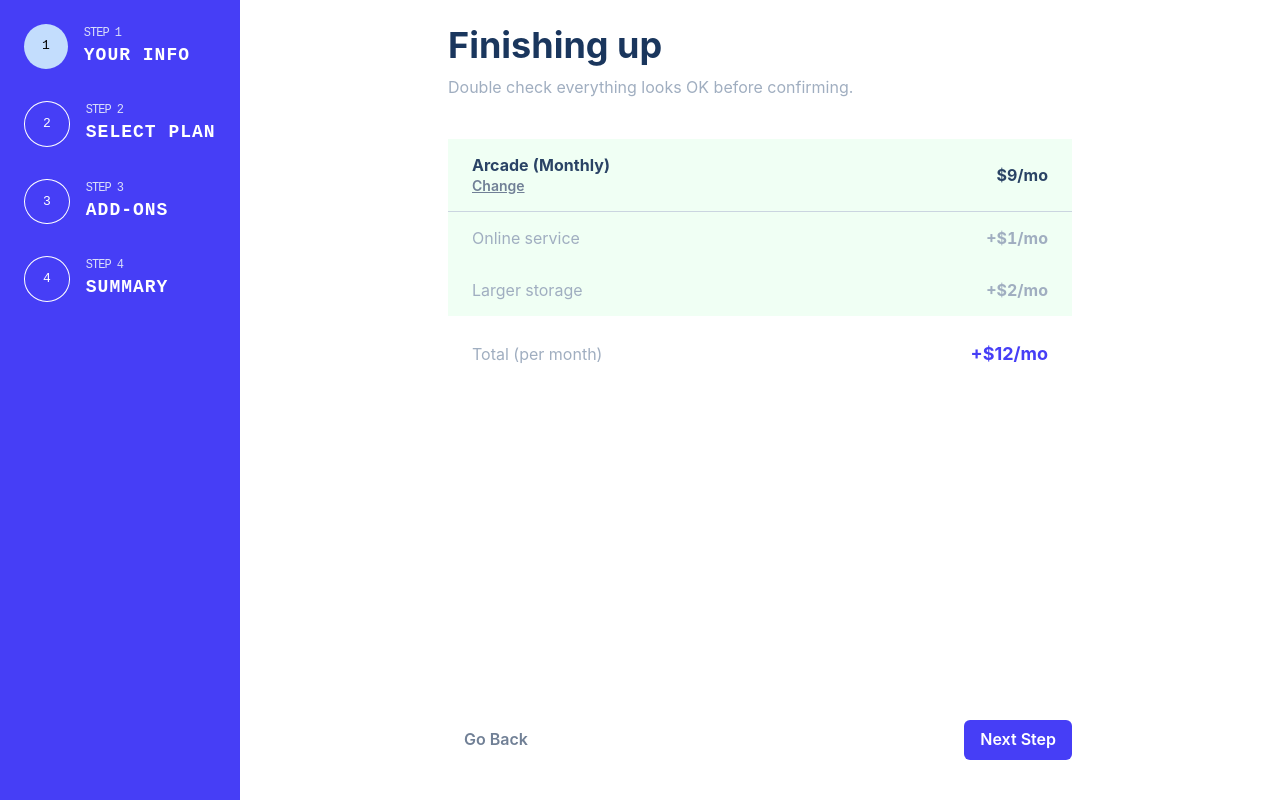
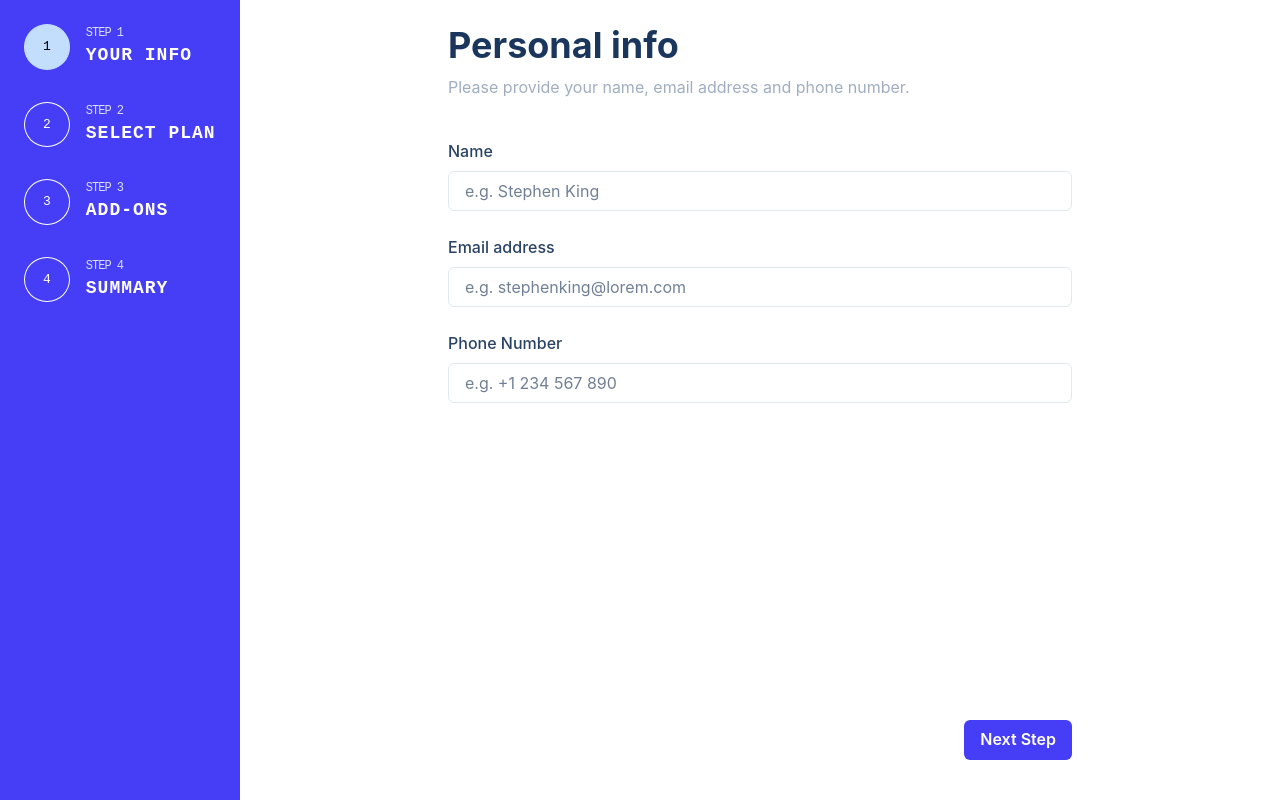
Before and after one commit to Anirudhece/kind, a React (Vite) app: page / in a window 1280 px wide. Built offline with nearby package versions, Linux system fonts and the light colour scheme.

Commit message:
redux implemented

```diff
--- a/package.json
+++ b/package.json
@@ -13,10 +13,12 @@
     "@chakra-ui/react": "^2.8.2",
     "@emotion/react": "^11.11.4",
     "@emotion/styled": "^11.11.5",
+    "@reduxjs/toolkit": "^2.2.3",
     "framer-motion": "^11.1.7",
     "react": "^18.2.0",
     "react-dom": "^18.2.0",
-    "react-icons": "^5.2.0"
+    "react-icons": "^5.2.0",
+    "react-redux": "^9.1.2"
   },
   "devDependencies": {
     "@types/react": "^18.2.66",
--- a/src/App.jsx
+++ b/src/App.jsx
@@ -1,6 +1,6 @@
 import Nav from "./view/Navigation/Nav";
 import Form from "./view/form/Form";
-import { Container, Box } from "@chakra-ui/react";
+import {  Box } from "@chakra-ui/react";
 function App() {
   return (
     <>
--- a/src/main.jsx
+++ b/src/main.jsx
@@ -2,11 +2,15 @@ import React from "react";
 import ReactDOM from "react-dom/client";
 import App from "./App.jsx";
 import { ChakraProvider } from "@chakra-ui/react";
+import { Provider } from "react-redux";
+import store from "./redux/store.js";
 
 ReactDOM.createRoot(document.getElementById("root")).render(
   <React.StrictMode>
-    <ChakraProvider>
-      <App />
-    </ChakraProvider>
+    <Provider store={store}>
+      <ChakraProvider>
+        <App />
+      </ChakraProvider>
+    </Provider>
   </React.StrictMode>
 );
--- /dev/null
+++ b/src/redux/slices/counterSlice.js
@@ -0,0 +1,27 @@
+import { createSlice } from "@reduxjs/toolkit";
+
+export const counterSlice = createSlice({
+    initialState: { currentFormNumber: 0 },
+    name: 'counter', // for dev tools basicly
+    reducers: {
+        increment: (state) => {
+            if (state.currentFormNumber < 3) {
+                state.currentFormNumber += 1;
+            }
+        },
+        decrement: (state) => {
+            if (state.currentFormNumber > 0) {
+                state.currentFormNumber -= 1;
+            }
+        },
+        changeCounter: (state, action) => {
+            const { stepNum } = action.payload;
+            if (stepNum >= 0 && stepNum <= 3) {
+                state.currentFormNumber = stepNum;
+            }
+        },
+    },
+});
+
+export const { increment, decrement, changeCounter } = counterSlice.actions;
+export default counterSlice.reducer;
--- /dev/null
+++ b/src/redux/store.js
@@ -0,0 +1,9 @@
+import { configureStore } from '@reduxjs/toolkit'
+import { counterSlice } from './slices/counterSlice';
+const store = configureStore({
+    reducer: {
+        counter: counterSlice.reducer
+    }
+})
+
+export default store;
--- a/src/view/Navigation/Nav.jsx
+++ b/src/view/Navigation/Nav.jsx
@@ -10,10 +10,13 @@ import {
   useDisclosure,
 } from "@chakra-ui/react";
 import Step from "./components/Step";
+import { useDispatch } from "react-redux";
 
 const _Points = ["YOUR INFO", "SELECT PLAN", "ADD-ONS", "SUMMARY"];
 
 export default function SimpleSidebar() {
+
+
   const { isOpen, onOpen, onClose } = useDisclosure();
   return (
     <Box
@@ -45,6 +48,7 @@ export default function SimpleSidebar() {
 }
 
 const SidebarContent = ({ onClose, ...rest }) => {
+
   return (
     <Box
       bg={"#463ef6"}
--- a/src/view/Navigation/components/Step.jsx
+++ b/src/view/Navigation/components/Step.jsx
@@ -1,18 +1,32 @@
 import React from "react";
 import { Box, Flex, Text } from "@chakra-ui/react";
+import { useDispatch, useSelector } from "react-redux";
+import { changeCounter } from "../../../redux/slices/counterSlice";
 
-const Step = ({ stepNum, StepTitle, active }) => {
-  let activeCss = active === stepNum && {
+const Step = ({ stepNum, StepTitle }) => {
+  const dispatch = useDispatch();
+  const { currentFormNumber } = useSelector((state) => state.counter);
+
+  const changeFormNumber = () => {
+    currentFormNumber !== stepNum && dispatch(changeCounter({ stepNum }));
+  };
+
+  let activeCss = currentFormNumber === stepNum && {
     backgroundColor: "#c3ddfd",
     color: "black",
-    border: "0",
+    borderColor: "#c3ddfd",
   };
   return (
     <Flex m="4" p="2" color="white">
       <Box
+        onClick={changeFormNumber}
         border="1px"
         borderRadius="100%"
-        sx={{ cursor: "pointer", ...activeCss }}
+        sx={{
+          cursor: "pointer",
+          ...activeCss,
+          transition: "background-color 0.3s, color 0.3s, border 0.3s",
+        }}
       >
         <Text pl="1.5" pr="1.5" m="3">
           {stepNum + 1}
--- a/src/view/form/Form.jsx
+++ b/src/view/form/Form.jsx
@@ -1,4 +1,5 @@
 import React, { useState } from "react";
+import { increment, decrement } from "../../redux/slices/counterSlice";
 import {
   Heading,
   Text,
@@ -22,6 +23,8 @@ import {
 import { PiJoystickFill } from "react-icons/pi"; //1
 import { FaGamepad } from "react-icons/fa6"; //2
 import { IoGameController } from "react-icons/io5"; //3
+
+import { useDispatch, useSelector } from "react-redux";
 
 const TopInfo = ({ main, sub }) => {
   return (
@@ -223,7 +226,7 @@ const Form4 = () => {
         sub="Double check everything looks OK before confirming."
       />
       <Box>
-        <Table bg='green.50' variant="unstyled">
+        <Table bg="green.50" variant="unstyled">
           <Tbody>
             <Tr style={{ borderBottom: "1px solid #CBD5E0" }}>
               <Td>
@@ -270,26 +273,45 @@ const Form4 = () => {
 };
 
 const Multistep = () => {
+
+  const renderForm = [<Form1 />, <Form2 />, <Form3 />, <Form4 />];
+  const dispatch = useDispatch();
+  const { currentFormNumber } = useSelector((state) => state.counter);
+
+  const setCounter = (type) => {
+    dispatch(type === "decrement" ? decrement() : increment());
+  };
+
   return (
     <>
       <VStack h="100vh">
         <Box w="60%" mt="6">
-          {/* <Form1 /> */}
-          {/* <Form2 /> */}
-          {/* <Form3 /> */}
-          <Form4 />
+          {renderForm[currentFormNumber]}
         </Box>
 
         <Spacer />
 
         <Flex mb="10" w="60%">
-          <Button color="gray.500" variant="ghost" colorScheme="gray">
-            Go Back
-          </Button>
+          {currentFormNumber > 0 && (
+            <Button
+              onClick={()=> setCounter("decrement")}
+              color="gray.500"
+              variant="ghost"
+              colorScheme="gray"
+            >
+              Go Back
+            </Button>
+          )}
           <Spacer />
-          <Button bg="#463ef6" colorScheme="facebook" variant="solid">
-            Next Step
-          </Button>
+          {currentFormNumber < 3 ? (
+            <Button bg="#463ef6" onClick={()=> setCounter("increment")} colorScheme="facebook" variant="solid">
+              Next Step
+            </Button>
+          ) : (
+            <Button bg="#463ef6" colorScheme="facebook" variant="solid">
+              Confirm
+            </Button>
+          )}
         </Flex>
       </VStack>
     </>
```
Also changed, not shown: src/view/form/temp.jsx (deleted, +0 -92 lines), src/redux/slices/state.js (added), 1 other file (tests, documents, lock files or other folders).
